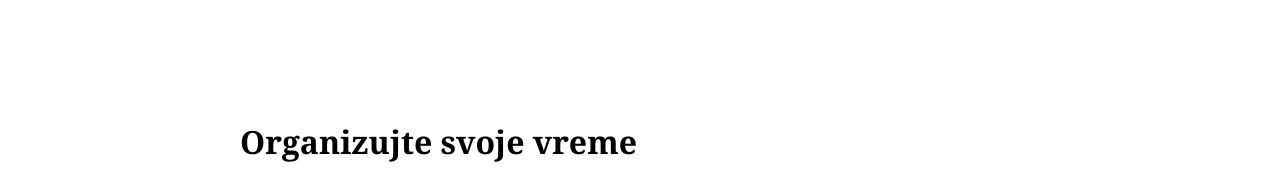
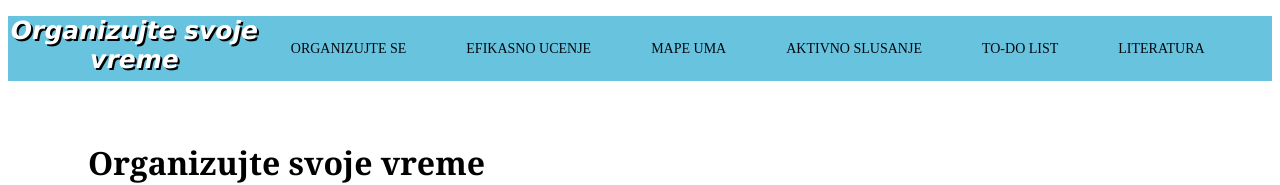
Before and after one commit to filipstev/projektic-fon, a plain HTML site: page strana1.html in a window 1280 px wide. Shown: the top 185 px of the page. Drawn offline with Linux system fonts and the light colour scheme.

Commit message:
nav bar na stranicama

```diff
--- a/strana1.html
+++ b/strana1.html
@@ -8,6 +8,18 @@
     <link rel="stylesheet" href="styles.css">
 </head>
 <body>
+    <div class="nav">
+        <div class="logo">Organizujte svoje <span class="logo1">vreme</span></div>
+        <ul>
+            <li><a href="strana1.html">Organizujte se</a></li>
+            <li><a href="efikasnoucenje.html">Efikasno ucenje</a></li>
+            <li><a href="napravitemapu.html">Mape uma</a></li>
+            <li><a href="aktslusanje.html">Aktivno slusanje</a></li>
+            <li><a href="todos.html">To-do list</a></li>
+            <li><a href="">Literatura</a></li>
+        </ul>
+    </div>
+    <div class="main">
     <h1>Organizujte svoje vreme</h1>
     <p>Za velike uspehe u učenju, kao i u životu, potrebno je vreme. Vreme je ograničeni resurs i veoma je važno da znate kako da njime efikasno upravljate. Današnji način života ne dozvoljava uspeh ukoliko sa svojim vremenom pojedinac ne postupa vrlo obazrivo i racionalno. Naime, zadaci se danas svakodnevno povećavaju, stalno pristižu nove informacije, obaveze stižu jedna drugu, tako da se često dešava da vreme predviđeno za slobodne aktivnosti koristite za obavljanje obrazovnih zadataka. To vrlo često za rezultat ima stres, koji može ugroziti fizičko i mentalno zdravlje. Uspeh u obrazovnom procesu, kao i kvalitet života, zavisi od toga kako upravljate raspoloživim vremenom. Gubljenje vremena je najskuplja navika od svih koje učenik može da ima u svom učenju. Jednostavno rečeno, ako traćite svoje vreme na beskorisne stvari, nećete ostvariti uspeh. Učenici u današnje vreme ne znaju da efikasno upravljaju svojim vremenom, preveliki deo dana provode na telefonu ili računaru, a to ih sprečava da maksimalno efikasno iskoriste svoje kapacitete.</p>
     <p>Da biste uklopili svoje planirane aktivnosti u vreme koje vam je na raspolaganju, morate da kontrolišete svoj radni dan, a ne da radni dan kontroliše vas. Vremenom se može upravljati ako se svi poslovi obavljaju onda kada su isplanirani i ako im se posvećuje onoliko vremena koliko je planirano. Upravljanje vremenom polazi od planiranja zadataka, utvrđivanja prioriteta, planiranja i distribucije vremena. Ono osigurava da se bavite pravim aktivnostima, zadacima, ključnim problemima.</p>
@@ -26,6 +38,6 @@
     <p>Sledeći princip jeste određivanje prioriteta zadacima. Vrlo je važno da dodelite prioritete zadacima. Prvo, napravite listu najvažnijih zadataka u toku dana, zatim listu srednje bitnih zadataka koje bi trebalo da obavite u toku dana i listu zadataka koje ćete uraditi ako vam ostane slobodnog vremena. Na taj način ćete znati na šta da se usredsredite najviše, a za ostalo, ako stignete – odlično, ako ne stignete – biće vremena.</p>
     <h3>5. Najteže i najzahtevnije stvari treba raditi kada ste najproduktivniji </h3>
     <p>Peti princip podrazumeva da najteže i najzahtevnije stvari treba raditi kada ste najproduktivniji i najkoncentrisaniji. Time ćete osigurati da najkomplikovanije i najsloženije stvari završavate dok ste sveži, orni, odmorni i puni energije. Ovaj princip će vam znatno pomoći i kasnije u toku karijere, jer ćete ga moći primeniti i na vaš posao.</p>
-
+</div>
 </body>
 </html>
--- a/styles.css
+++ b/styles.css
@@ -1,4 +1,41 @@
-*{
+.nav{
+    height: 65px;
+    background-color: rgb(104, 195, 223);
+    position: sticky;
+    top:0;
+    margin-top: 0;
+}
+
+.nav ul{
+    list-style-type: none;
+}
+.nav .logo{
+    float: left;
+    width: 20%;
+    font-size: 25px;
+    color: white;
+    font-style: italic;
+    font-family: Verdana, Geneva, Tahoma, sans-serif;
+    text-align: center;
+    text-shadow: 2px 2px black;
+    font-weight: 600;
+
+}
+
+.nav ul li{
+    float:left;
+    padding: 0 30px;
+}
+
+.nav ul li a{
+    color:#03090f;
+    line-height: 65px;
+    text-decoration: none;
+    font-size: 14px;
+    text-transform: uppercase;
+}
+.main {
+
     margin-top: 60px;
     margin-left: 80px;
     margin-right: 80px;
```
Also changed, not shown: efikasnoucenje.html (+13 -0 lines), napravitemapu.html (+13 -1 lines).
